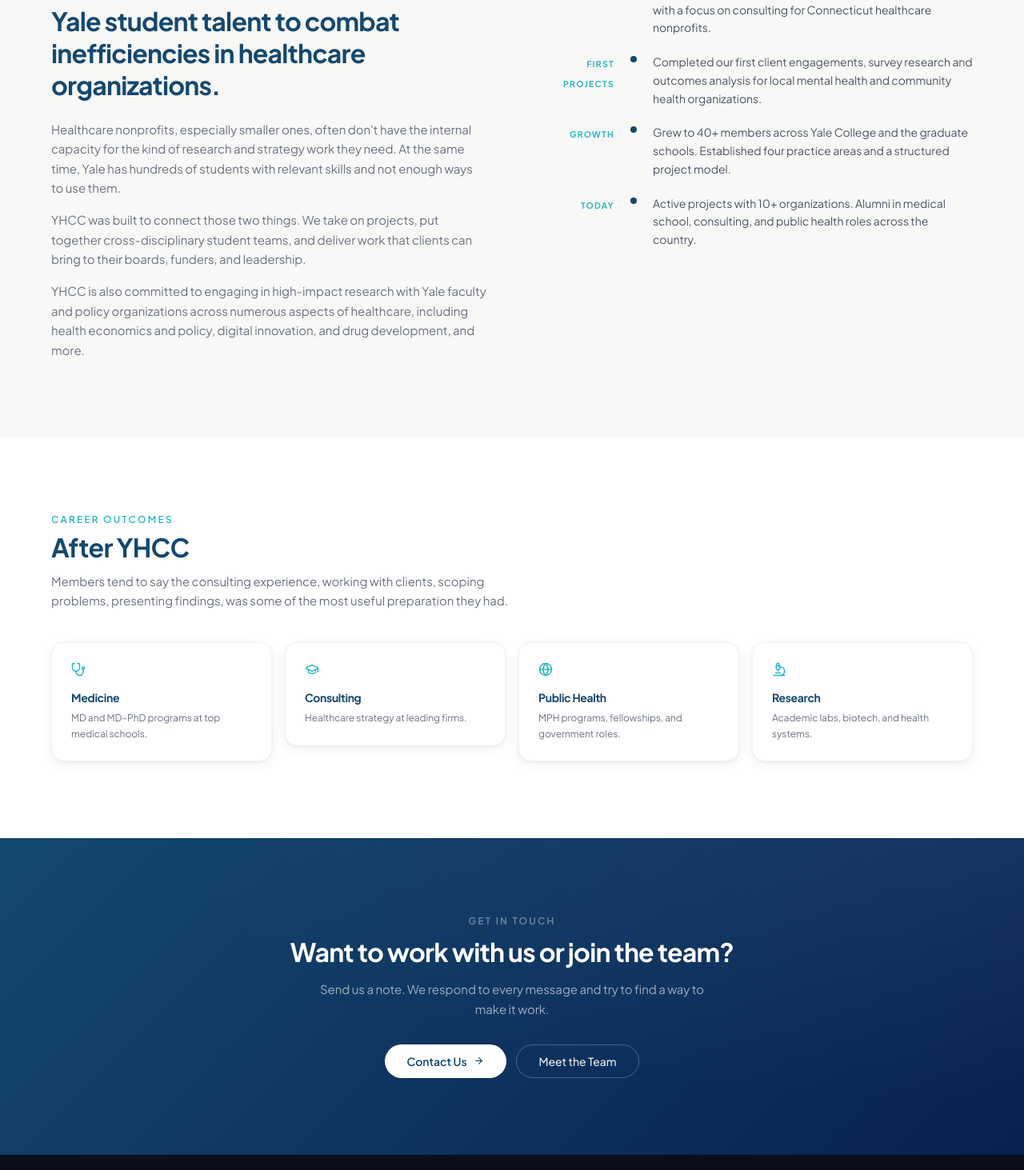
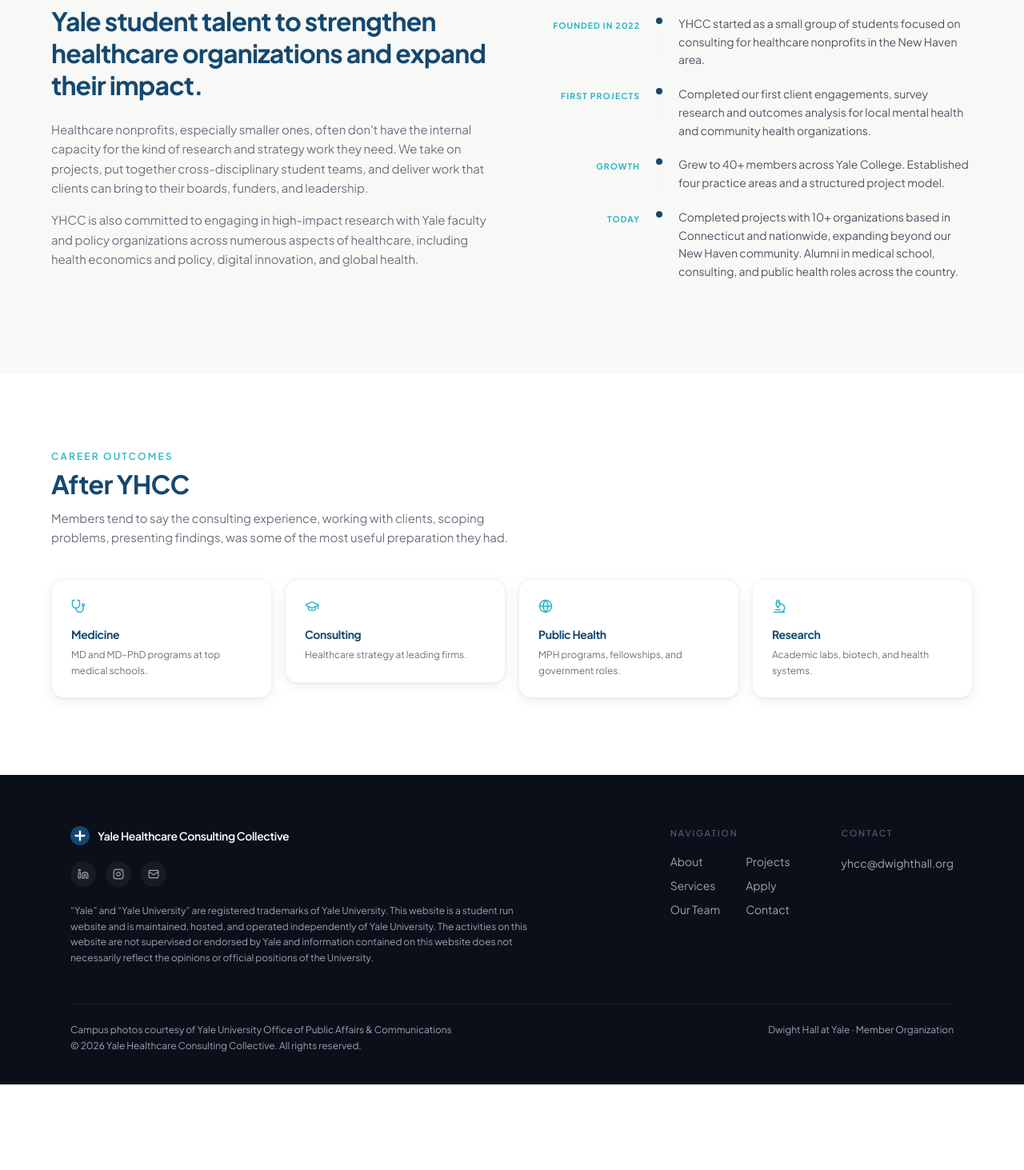
Before and after one commit to sofiagrimm/yale-healthcare-consulting, a React (Vite) app: page /about in a window 1280 px wide. Shown: the part 987-2450 px from the top of the page at 80% size. After the commit the page ends 2343 px from the top, so only its background shows below. Built offline with nearby package versions, Linux system fonts and the light colour scheme.

Commit message:
Update About page copy, timeline, and remove CTA block

```diff
--- a/src/pages/About.tsx
+++ b/src/pages/About.tsx
@@ -1,6 +1,5 @@
 import { FadeIn, StaggerContainer, StaggerItem, HoverCard, BlurReveal } from '../components/animations/FadeIn'
-import { Link } from 'react-router'
-import { ArrowRight, GraduationCap, Stethoscope, Globe, Microscope, Lightbulb, Target, Users, TrendingUp } from 'lucide-react'
+import { GraduationCap, Stethoscope, Globe, Microscope, Lightbulb, Target, Users, TrendingUp } from 'lucide-react'
 // @ts-ignore
 import aboutHeroImg from '/about-hero.jpg'
 
@@ -13,8 +12,8 @@
 
 const timeline = [
   {
-    year: 'Founded',
-    event: 'YHCC started as a Dwight Hall at Yale member organization, with a focus on consulting for Connecticut healthcare nonprofits.',
+    year: 'Founded in 2022',
+    event: 'YHCC started as a small group of students focused on consulting for healthcare nonprofits in the New Haven area.',
   },
   {
     year: 'First Projects',
@@ -22,11 +21,11 @@
   },
   {
     year: 'Growth',
-    event: 'Grew to 40+ members across Yale College and the graduate schools. Established four practice areas and a structured project model.',
+    event: 'Grew to 40+ members across Yale College. Established four practice areas and a structured project model.',
   },
   {
     year: 'Today',
-    event: 'Active projects with 10+ organizations. Alumni in medical school, consulting, and public health roles across the country.',
+    event: 'Completed projects with 10+ organizations based in Connecticut and nationwide, expanding beyond our New Haven community. Alumni in medical school, consulting, and public health roles across the country.',
   },
 ]
 
@@ -92,28 +91,24 @@
           <FadeIn direction="left">
             <p className="label-eyebrow mb-3">Our Story</p>
             <h2 className="text-[2rem] font-bold text-yale-blue mb-6 leading-tight tracking-tight">
-              Yale student talent to combat inefficiencies in healthcare organizations.
+              Yale student talent to strengthen healthcare organizations and expand their impact.
             </h2>
             <p className="prose-body mb-4">
               Healthcare nonprofits, especially smaller ones, often don't have the internal capacity
-              for the kind of research and strategy work they need. At the same time, Yale has hundreds
-              of students with relevant skills and not enough ways to use them.
-            </p>
-            <p className="prose-body mb-4">
-              YHCC was built to connect those two things. We take on projects, put together
+              for the kind of research and strategy work they need. We take on projects, put together
               cross-disciplinary student teams, and deliver work that clients can bring to their boards,
               funders, and leadership.
             </p>
             <p className="prose-body">
-              YHCC is also committed to engaging in high-impact research with Yale faculty and policy organizations across numerous aspects of healthcare, including health economics and policy, digital innovation, and drug development, and more.
+              YHCC is also committed to engaging in high-impact research with Yale faculty and policy organizations across numerous aspects of healthcare, including health economics and policy, digital innovation, and global health.
             </p>
           </FadeIn>
           <FadeIn direction="right" delay={0.1}>
-            <div className="space-y-0">
+            <div className="space-y-0 md:mt-10">
               {timeline.map(({ year, event }, i) => (
                 <div key={year} className="flex gap-5 items-start">
-                  <div className="flex-shrink-0 w-24 text-right">
-                    <span className="text-[10.5px] font-bold text-yale-teal uppercase tracking-[0.12em]">{year}</span>
+                  <div className="flex-shrink-0 w-32 text-right">
+                    <span className="text-[10.5px] font-bold text-yale-teal uppercase tracking-[0.1em] whitespace-nowrap">{year}</span>
                   </div>
                   <div className="flex flex-col items-center">
                     <div className="w-2 h-2 rounded-full bg-yale-blue mt-1 flex-shrink-0" />
@@ -151,34 +146,6 @@
           </StaggerContainer>
         </div>
       </section>
-
-      {/* ── CTA ── */}
-      <section className="py-24 px-6 bg-hero-gradient relative overflow-hidden">
-        <div className="absolute inset-0 bg-[radial-gradient(ellipse_at_100%_0%,rgba(255,255,255,0.05)_0%,transparent_60%)] pointer-events-none" />
-        <div className="max-w-3xl mx-auto text-center relative">
-          <FadeIn>
-            <p className="label-eyebrow text-white/40 mb-3">Get in touch</p>
-            <h2 className="text-[2rem] font-bold text-white mb-4 tracking-tight">Want to work with us or join the team?</h2>
-            <p className="text-white/60 max-w-lg mx-auto mb-8 leading-relaxed">
-              Send us a note. We respond to every message and try to find a way to make it work.
-            </p>
-            <div className="flex flex-wrap justify-center gap-3">
-              <Link
-                to="/contact"
-                className="inline-flex items-center gap-2 bg-white text-yale-blue px-7 py-2.5 rounded-full font-semibold text-sm hover:bg-gray-100 transition-all duration-300 hover:-translate-y-0.5"
-              >
-                Contact Us <ArrowRight size={13} />
-              </Link>
-              <Link
-                to="/team"
-                className="inline-flex items-center gap-2 border border-white/25 text-white/90 px-7 py-2.5 rounded-full font-medium text-sm hover:bg-white/10 hover:border-white/40 transition-all duration-200"
-              >
-                Meet the Team
-              </Link>
-            </div>
-          </FadeIn>
-        </div>
-      </section>
     </div>
   )
 }
```
